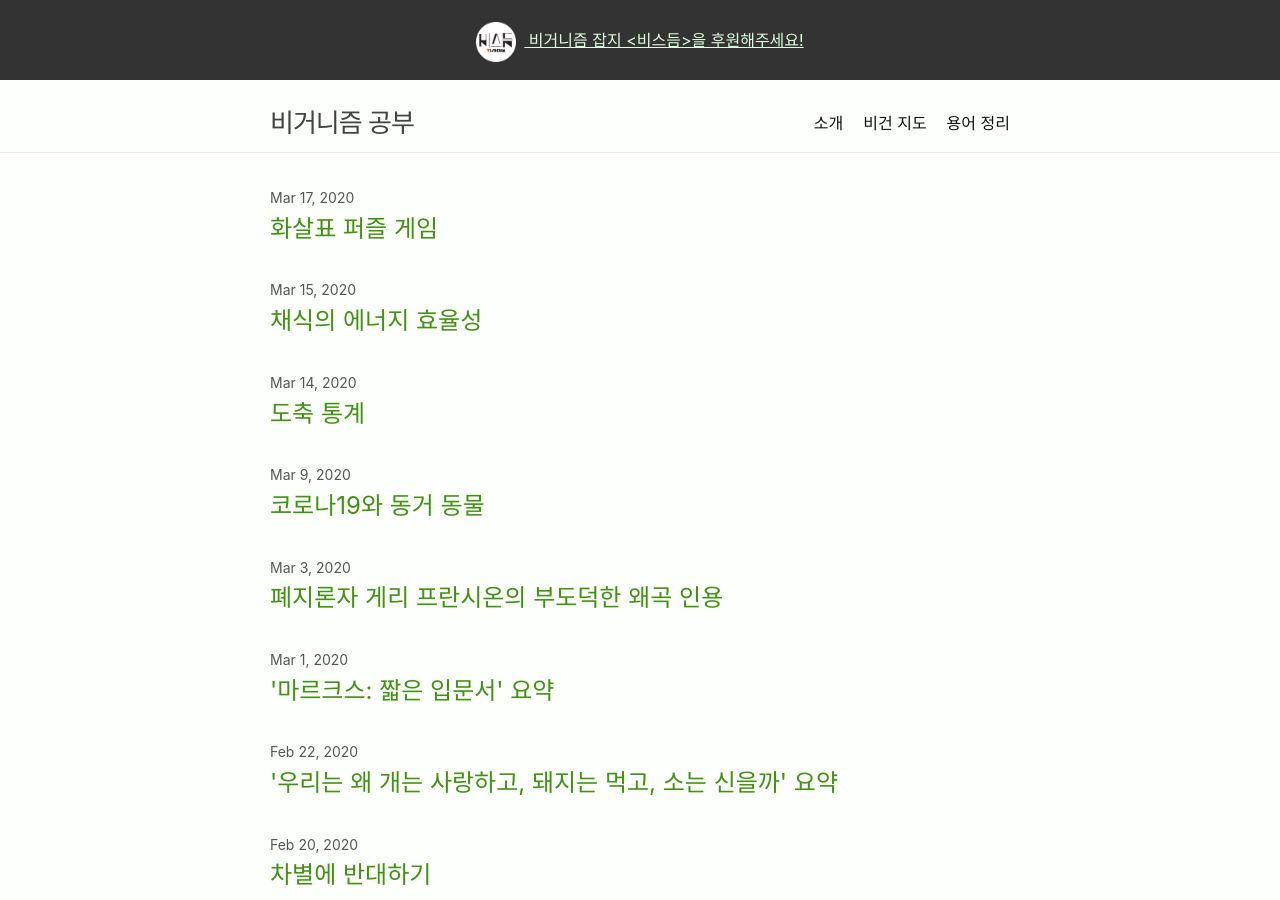
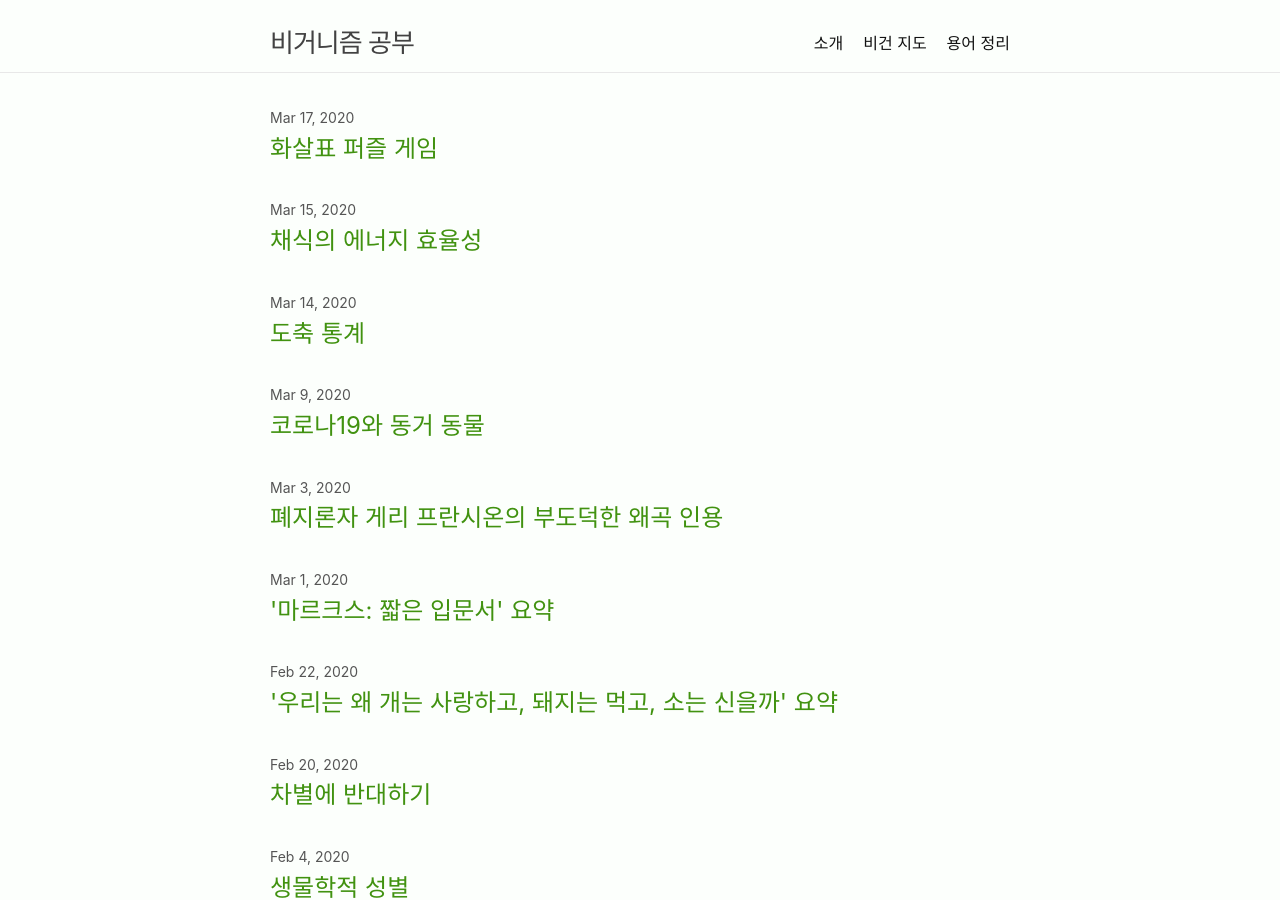
Before and after one commit to veganstudies/veganstudies.github.io, a Jekyll site: the page built from index.md, in a window 1280 px wide and 900 px high. Built offline with Jekyll 4.4.1, drawn with Linux system fonts in a browser that asks for light colours.

Commit message:
Update default.html

```diff
--- a/_layouts/default.html
+++ b/_layouts/default.html
@@ -4,23 +4,6 @@
   {%- include head.html -%}
 
   <body>
-    <!-- visduem { -->
-    <a href="https://tumblbug.com/visdeum" style="
-        display: block;
-        top: 0;
-        right: 0;
-        width: 100%;
-        height: 80px;
-        line-height: 80px;
-        text-align: center;
-        background-color: #333;
-        color: #DFD;
-    ">
-        <img src="/assets/visdeum.png" width="40px" style="margin-right: 0.5em">
-        비거니즘 잡지 &lt;비스듬&gt;을 후원해주세요!
-    </a>
-    <!-- } visduem -->
-
     {%- if page.minimal != true -%}
     {%- include header.html -%}
     {%- endif -%}
```
